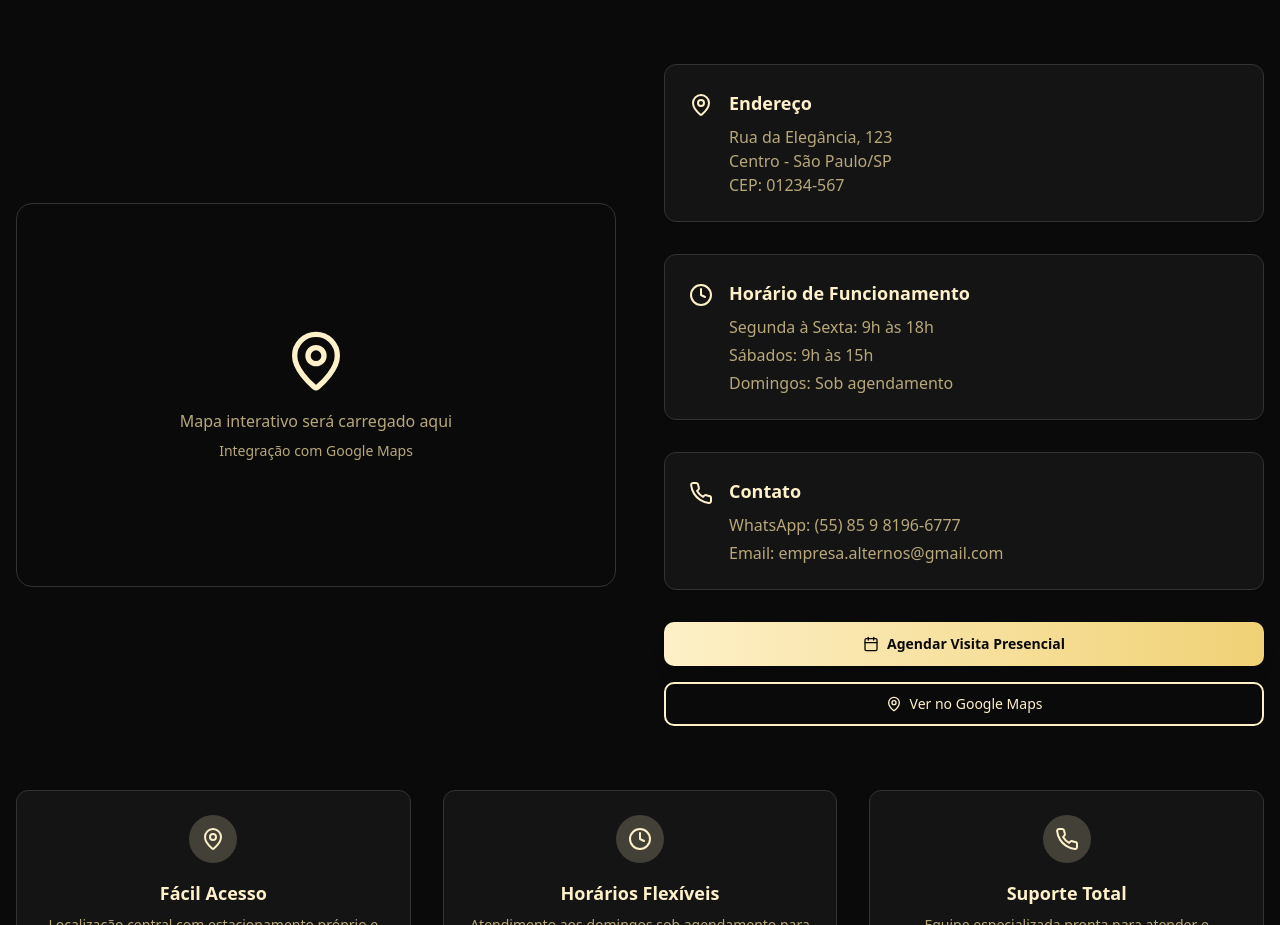
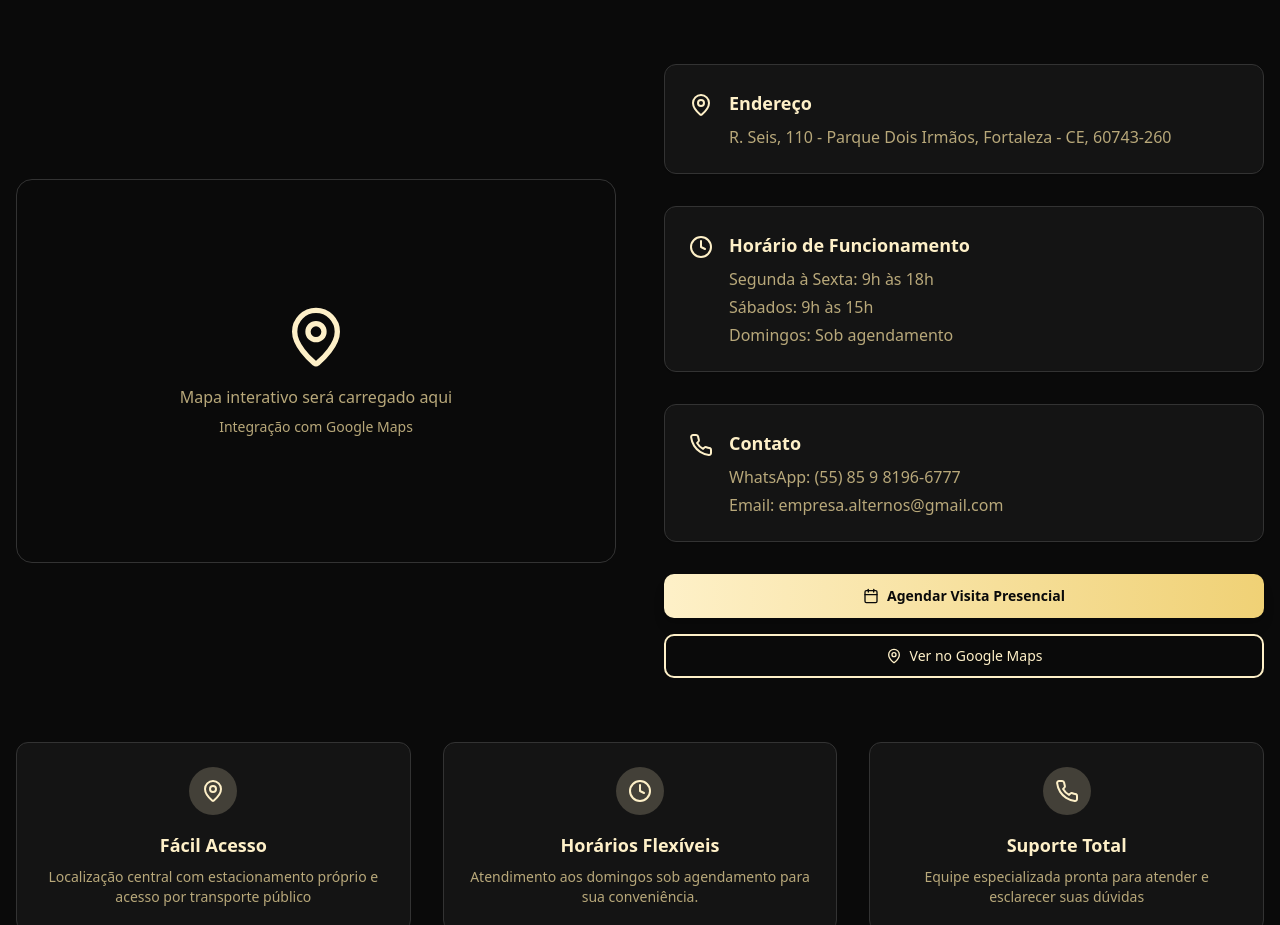
Before and after one commit to Lucas-TigreFr/alternos, a React (Vite) app: page / in a window 1280 px wide. Shown: the part 5330-6255 px from the top of the page. Built offline with nearby package versions, Linux system fonts and the light colour scheme.

Commit message:
Update location address
Update the address in the Location component to R. Seis, 110 - Parque Dois Irmãos, Fortaleza - CE, 60743-260.

```diff
--- a/src/components/Location.tsx
+++ b/src/components/Location.tsx
@@ -38,9 +38,7 @@ const Location = () => {
                   <div>
                     <h3 className="text-lg font-semibold text-gold mb-2">Endereço</h3>
                     <p className="text-muted-foreground">
-                      Rua da Elegância, 123<br />
-                      Centro - São Paulo/SP<br />
-                      CEP: 01234-567
+                      R. Seis, 110 - Parque Dois Irmãos, Fortaleza - CE, 60743-260
                     </p>
                   </div>
                 </div>
```
